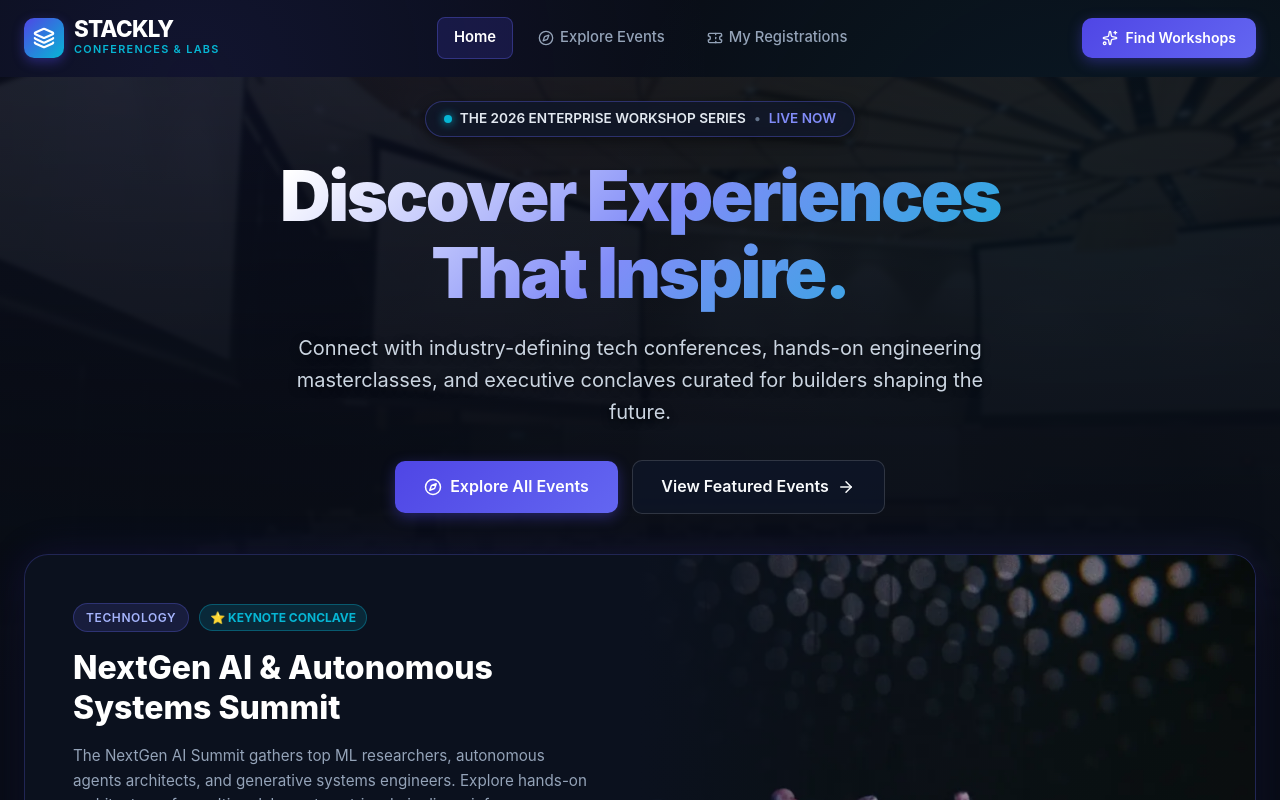
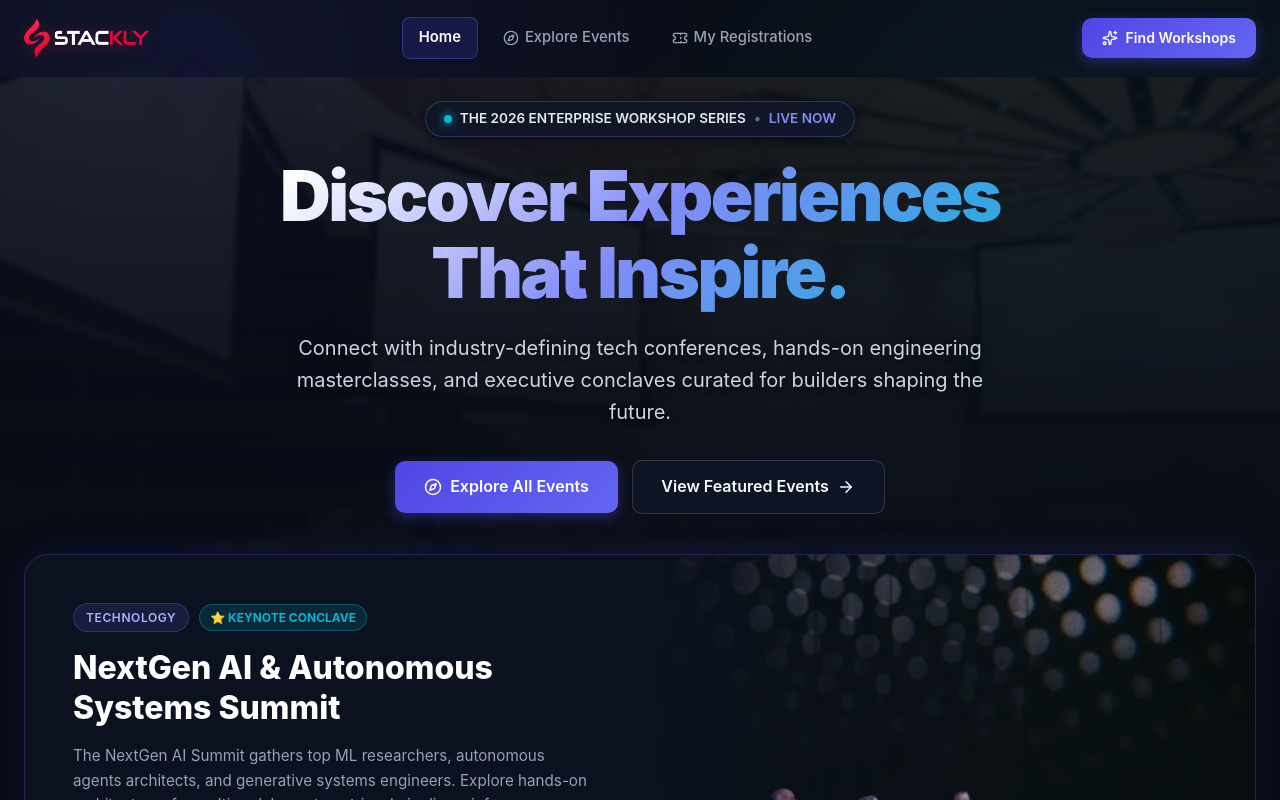
Before and after one commit to arulmani04061993-alt/Event-Discovery-Workshop-Registration, a React (Vite) app: page / in a window 1280 px wide. Shown: the top 800 px of the page. Built offline with nearby package versions, Linux system fonts and the light colour scheme.

Commit message:
feat: incorporate official user STACKLY webp logo (under 90kb) into Navbar, Footer, and NotFound pages

```diff
--- a/src/components/Footer.jsx
+++ b/src/components/Footer.jsx
@@ -49,37 +49,23 @@ export const Footer = () => {
             <Link
               to="/"
               style={{
-                display: 'flex',
+                display: 'inline-flex',
                 alignItems: 'center',
-                gap: '10px',
                 textDecoration: 'none',
-                marginBottom: '1rem'
+                marginBottom: '1.25rem'
               }}
             >
-              <div
+              <img
+                src="/assets/images/stackly-logo.webp"
+                alt="STACKLY"
                 style={{
-                  width: '38px',
-                  height: '38px',
-                  borderRadius: '10px',
-                  background: 'linear-gradient(135deg, #4F46E5 0%, #06B6D4 100%)',
-                  display: 'flex',
-                  alignItems: 'center',
-                  justifyContent: 'center',
-                  color: '#FFFFFF'
+                  height: '42px',
+                  width: 'auto',
+                  objectFit: 'contain',
+                  display: 'block',
+                  filter: 'drop-shadow(0 2px 10px rgba(255, 45, 85, 0.2))'
                 }}
-              >
-                <Layers size={20} strokeWidth={2.4} />
-              </div>
-              <span
-                style={{
-                  fontSize: '1.35rem',
-                  fontWeight: '800',
-                  letterSpacing: '-0.02em',
-                  color: '#FFFFFF'
-                }}
-              >
-                STACKLY
-              </span>
+              />
             </Link>
 
             <p style={{ fontSize: '0.9rem', color: '#94A3B8', lineHeight: 1.6, marginBottom: '1.25rem' }}>
--- a/src/components/Navbar.jsx
+++ b/src/components/Navbar.jsx
@@ -74,55 +74,28 @@ export const Navbar = () => {
           height: '76px'
         }}
       >
-        {/* Brand Logo */}
+        {/* Brand Logo with User Custom WebP Logo */}
         <Link
           to="/"
           style={{
             display: 'flex',
             alignItems: 'center',
-            gap: '10px',
+            gap: '12px',
             textDecoration: 'none'
           }}
         >
-          <div
+          <img
+            src="/assets/images/stackly-logo.webp"
+            alt="STACKLY"
             style={{
-              width: '40px',
-              height: '40px',
-              borderRadius: '10px',
-              background: 'linear-gradient(135deg, #4F46E5 0%, #06B6D4 100%)',
-              display: 'flex',
-              alignItems: 'center',
-              justifyContent: 'center',
-              color: '#FFFFFF',
-              boxShadow: '0 4px 12px rgba(79, 70, 229, 0.4)'
+              height: '38px',
+              width: 'auto',
+              maxHeight: '40px',
+              objectFit: 'contain',
+              display: 'block',
+              filter: 'drop-shadow(0 2px 8px rgba(255, 45, 85, 0.25))'
             }}
-          >
-            <Layers size={22} strokeWidth={2.4} />
-          </div>
-          <div style={{ display: 'flex', flexDirection: 'column' }}>
-            <span
-              style={{
-                fontSize: '1.4rem',
-                fontWeight: '800',
-                letterSpacing: '-0.03em',
-                color: '#FFFFFF',
-                lineHeight: 1
-              }}
-            >
-              STACKLY
-            </span>
-            <span
-              style={{
-                fontSize: '0.68rem',
-                fontWeight: '600',
-                letterSpacing: '0.12em',
-                color: '#06B6D4',
-                textTransform: 'uppercase'
-              }}
-            >
-              Conferences & Labs
-            </span>
-          </div>
+          />
         </Link>
 
         {/* Desktop Navigation Links */}
--- a/src/pages/NotFound.jsx
+++ b/src/pages/NotFound.jsx
@@ -27,22 +27,19 @@ export const NotFound = () => {
         background: 'radial-gradient(circle at 50% 30%, rgba(79, 70, 229, 0.18) 0%, rgba(6, 182, 212, 0.08) 40%, #090D16 80%)'
       }}
     >
-      {/* Brand Icon */}
-      <div
-        style={{
-          width: '56px',
-          height: '56px',
-          borderRadius: '16px',
-          background: 'linear-gradient(135deg, #4F46E5 0%, #06B6D4 100%)',
-          display: 'flex',
-          alignItems: 'center',
-          justifyContent: 'center',
-          color: '#FFFFFF',
-          boxShadow: '0 8px 24px rgba(79, 70, 229, 0.4)',
-          marginBottom: '2rem'
-        }}
-      >
-        <Layers size={30} strokeWidth={2.4} />
+      {/* Brand Logo with User WebP Logo */}
+      <div style={{ marginBottom: '2rem' }}>
+        <img
+          src="/assets/images/stackly-logo.webp"
+          alt="STACKLY"
+          style={{
+            height: '48px',
+            width: 'auto',
+            objectFit: 'contain',
+            display: 'block',
+            filter: 'drop-shadow(0 4px 14px rgba(255, 45, 85, 0.3))'
+          }}
+        />
       </div>
 
       <div
```
Also changed, not shown: public/assets/images/stackly-logo.webp (added).
